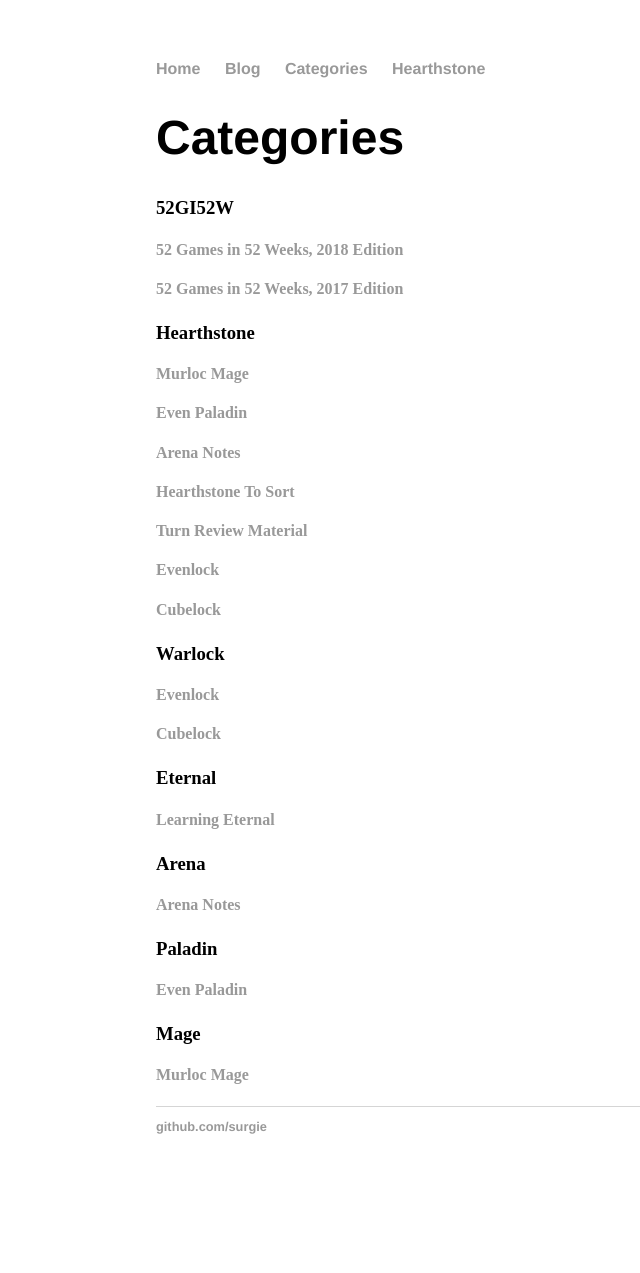
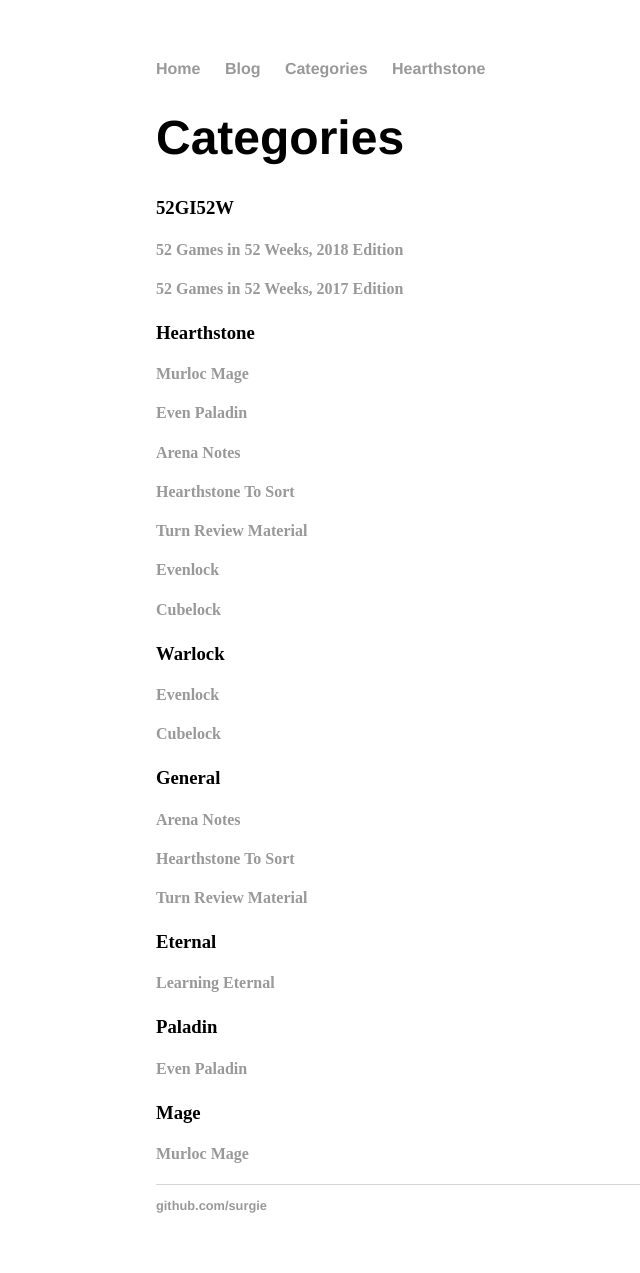
Before and after one commit to surgie/surgie.github.io, a Jekyll site: the page built from categories.html, in a window 1280 px wide. Shown: the whole page, without its empty margins (36-676 px from the left). Built offline with Jekyll 4.4.1, drawn with Linux system fonts in a browser that asks for light colours; before the commit the page ends 1194 px from its top, so only the background shows below that.

Commit message:
Display general HS posts on HS page

```diff
--- a/_posts/2018-10-12-review.md
+++ b/_posts/2018-10-12-review.md
@@ -1,7 +1,7 @@
 ---
 title: "Turn Review Material"
 date: 2018-10-12
-categories: [Hearthstone]
+categories: [Hearthstone, General]
 ---
 
 ## Resources
--- a/_posts/2018-10-12-tosort.md
+++ b/_posts/2018-10-12-tosort.md
@@ -1,7 +1,7 @@
 ---
 title: "Hearthstone To Sort"
 date: 2018-10-12
-categories: [Hearthstone]
+categories: [Hearthstone, General]
 ---
 
 ## Guides
--- a/_posts/2018-10-18-arena.md
+++ b/_posts/2018-10-18-arena.md
@@ -1,7 +1,7 @@
 ---
 title: "Arena Notes"
 date: 2018-10-18
-categories: [Hearthstone, Arena]
+categories: [Hearthstone, General]
 ---
 
 # Dual Class Arena Notes
--- a/hearthstone.html
+++ b/hearthstone.html
@@ -5,7 +5,7 @@
 ---
 
 <div id="archives">
-    {% assign hs_array = "Druid|Hunter|Mage|Paladin|Priest|Rogue|Shaman|Warlock|Warrior" | split: "|" %}
+    {% assign hs_array = "General|Druid|Hunter|Mage|Paladin|Priest|Rogue|Shaman|Warlock|Warrior" | split: "|" %}
     {% for class in hs_array %}
         <div class="archive-group">
             <h3 class="Category-head">{{ class }}</h3>
```
